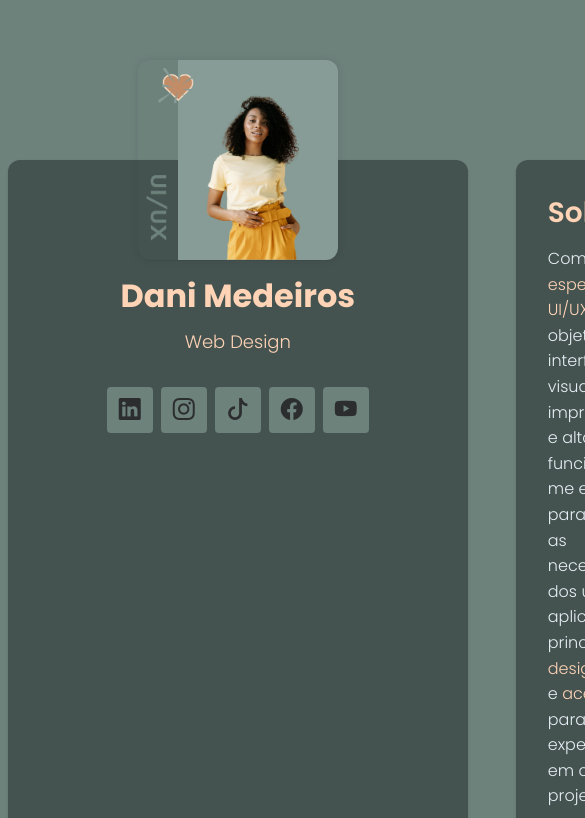
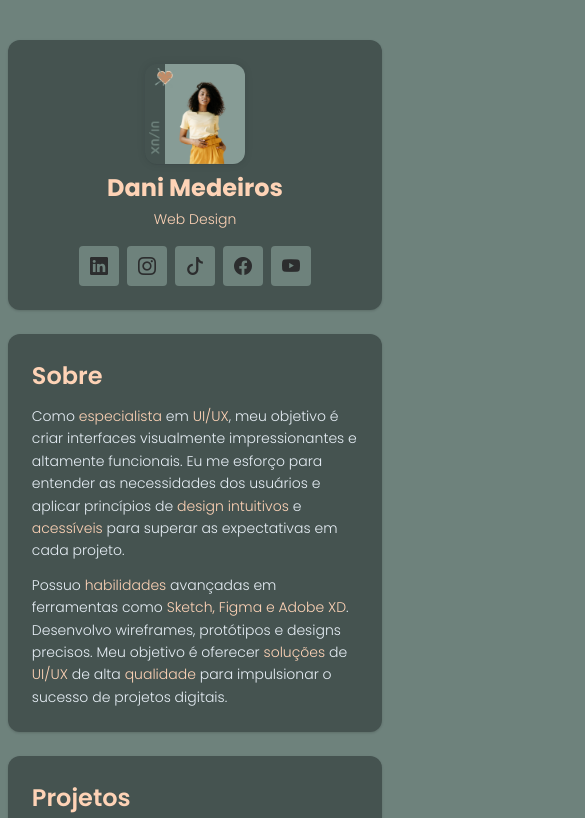
Before and after one commit to codebruno/portfolio-danimedeiros, a plain HTML site: page index.html in a window 390 px wide. Shown: the top 818 px of the page, 585 px wide, since content can reach past the window. Drawn offline with nearby package versions, Linux system fonts and the light colour scheme.

Commit message:
adicionando responsividade

```diff
--- a/assets/css/components/about.css
+++ b/assets/css/components/about.css
@@ -13,3 +13,15 @@
 span{
     color: var(--span);
 }
+
+
+@media (max-width: 1080px) {
+    .about{
+        padding: var(--font-24);
+    }
+
+    .about p{
+        font-size: var(--font-14);
+
+    }
+}
--- a/assets/css/components/projects.css
+++ b/assets/css/components/projects.css
@@ -78,3 +78,30 @@
     background: var(--background-span);
 
 }
+
+@media (max-width: 1080px) {
+    .projects{
+        padding: 24px;
+    }
+
+    #project__content{
+        display: grid;
+        grid-template-columns: 1fr 1fr;
+    }
+}
+
+@media (max-width: 768px) {
+    .projects{
+        padding: 24px;
+    }
+
+    #project__content{
+        display: flex;
+        flex-direction: column;
+    }
+
+    .project picture{
+        width: 100%;
+        height: 180px;
+    }
+}
--- a/assets/css/components/social.css
+++ b/assets/css/components/social.css
@@ -30,3 +30,36 @@
 .social__link i{
     font-size: var(--font-22);
 }
+
+
+@media(max-width: 1080px) {
+    .social{
+        display: grid;
+        grid-template-columns: 1fr 1fr 1fr;
+        gap: 8px;
+        margin-top: 12px;
+    }
+}
+
+@media(max-width: 768px) {
+    .social{
+        display: flex;
+        gap: 8px;
+    }
+
+    .social__link{
+        width: 40px;
+        height: 40px;
+    }
+
+    .social__link i{
+        font-size: var(--font-18);
+    }
+}
+
+@media(max-width: 400px) {
+    .social{
+        flex-wrap: wrap;
+    }
+
+}
--- a/assets/css/components/user.css
+++ b/assets/css/components/user.css
@@ -39,3 +39,77 @@
     font-weight: 300;
     color: var(--font-title);
 }
+
+
+/*laptop*/
+@media(max-width: 1080px){
+    .user{
+        padding: 0 24px 24px;
+    }
+
+    .user picture{
+        width: 140px;
+        height: 140px;
+
+        margin-top: -70px;
+    }
+
+    .user__content h1{
+        font-size: var(--font-28);
+    }
+
+    .user__content p{
+        font-size: var(--font-14);
+        font-weight: 300;
+    }
+}
+
+/*tablet*/
+@media(max-width: 768px){
+   .user{
+        padding: 0;
+        flex-direction: row;
+        row-gap: 0;
+   }
+
+   .user picture{
+        width: 180px;
+        height: 180px;
+
+        margin-top: 0;
+    }
+
+    .user picture img{
+        border-radius: 12px 0 0 12px;
+    }
+
+    .user__content{
+        margin: 0 auto;
+        row-gap: 4px;
+    }
+}
+
+
+/*mobile*/
+@media(max-width: 550px){
+    .user{
+        flex-direction: column;
+        row-gap: 6px;
+        padding: 24px;
+    }
+
+    .user picture{
+        width: 100px;
+        height: 100px;
+
+    }
+
+    .user picture img{
+        border-radius: 12px;
+    }
+
+    .user__content h1{
+        font-size: var(--font-24);
+
+    }
+}
--- a/assets/css/globais.css
+++ b/assets/css/globais.css
@@ -33,3 +33,34 @@ body{
     font-weight: 600;
     color: var(--font-title);
 }
+
+
+/*Reponsive global*/
+
+@media(max-width: 1200px) {
+    .app{
+        gap: 40px;
+        grid-template-columns: auto 1fr;
+        margin: 120px 0;
+    }
+}
+
+@media(max-width: 1080px) {
+    .app{
+        gap: 24px;
+    }
+}
+
+@media(max-width: 768px) {
+    .app{
+        display: flex;
+        flex-direction: column;
+        margin: 40px 0;
+    }
+}
+
+@media(max-width: 550px) {
+    .subtitle{
+        font-size: var(--font-24);
+    }
+}
--- a/assets/css/import.css
+++ b/assets/css/import.css
@@ -1,5 +1,6 @@
 @import './variaveis.css';
 @import './globais.css';
+
 
 @import './components/user.css';
 @import './components/social.css';
--- a/assets/css/variaveis.css
+++ b/assets/css/variaveis.css
@@ -24,10 +24,12 @@
 
   /* tamanho e familia da fonte */
   --font-12: 0.75rem; /* 12px relativo ao tamanho */
+  --font-14: 0.875rem; /* 12px relativo ao tamanho */
   --font-16: 1rem; /* 16px relativo ao tamanho */
   --font-18: 1.125rem; /* 18px relativo ao tamanho padrão */
   --font-20: 1.25rem; /* 20px relativo ao tamnho da fonte */
   --font-22: 1.375rem; /* 22px relativo ao tamnho da fonte */
+  --font-24: 1.5rem; /* 24px relativo ao tamanho */
   --font-28: 1.75rem; /* 28px relativo ao tamnho da fonte */
   --font-32: 2rem; /* 32px relativo ao tamanho padrão */
 
```
